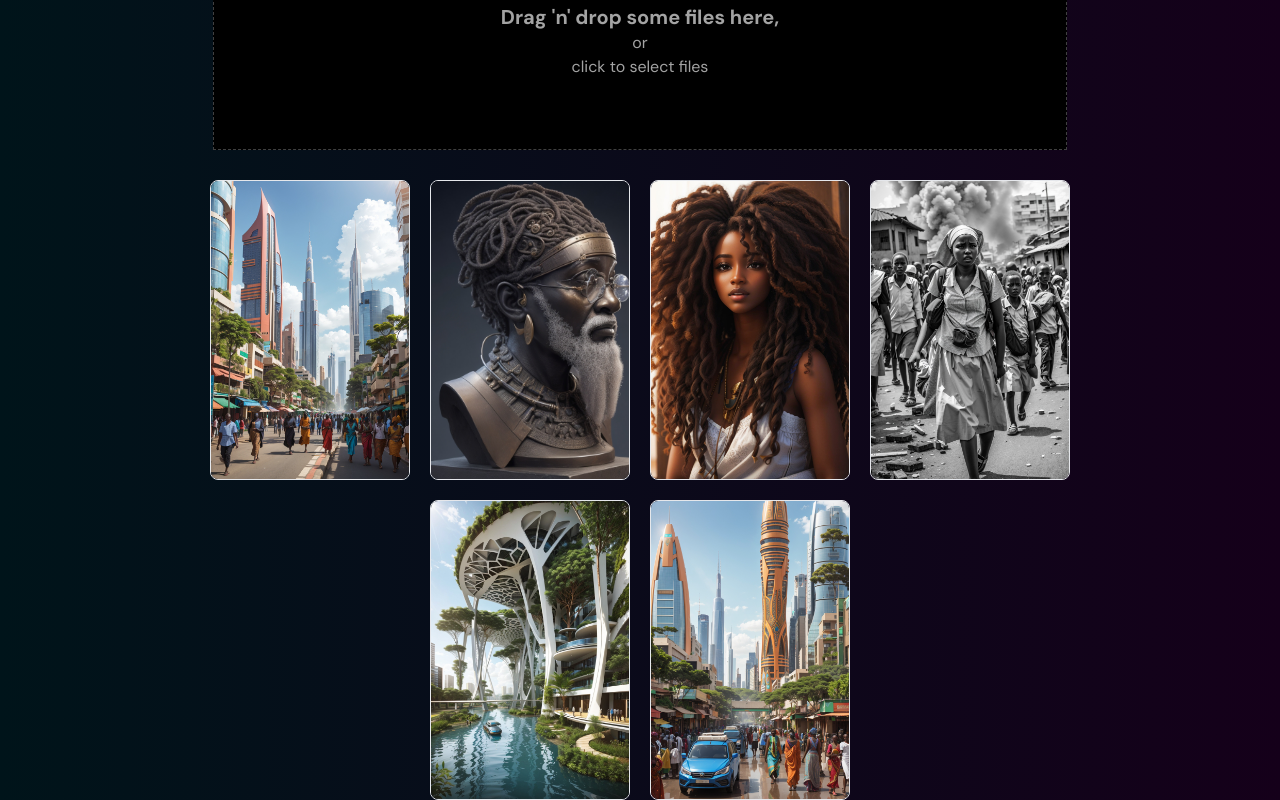
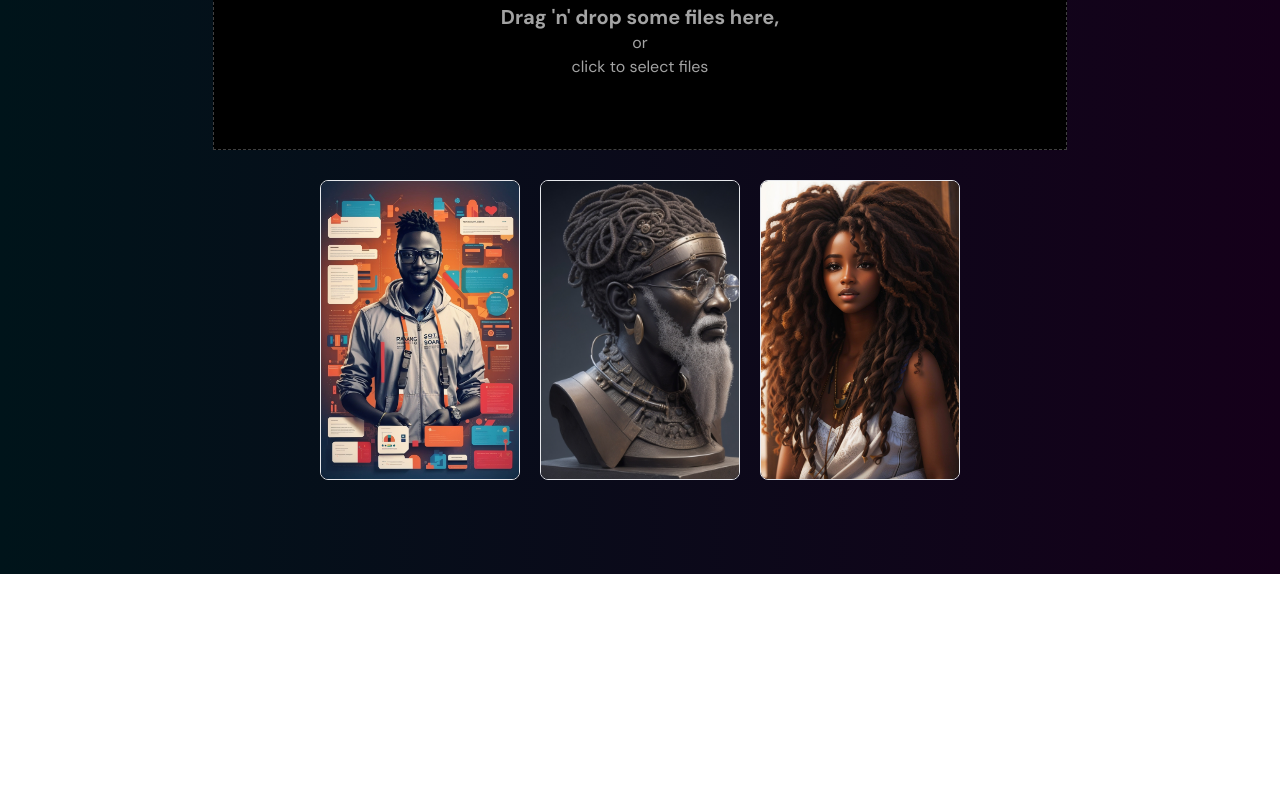
Before and after one commit to ggakila/moments-by-gisore, a Next.js app: page /Gallery in a window 1280 px wide. Shown: the part 226-1026 px from the top of the page. After the commit the page ends 800 px from the top, so only its background shows below. Built offline with nearby package versions, Linux system fonts and the light colour scheme.

Commit message:
auth check again lmao

```diff
--- a/src/components/ImagesDropZone.js
+++ b/src/components/ImagesDropZone.js
@@ -28,9 +28,9 @@ const Draggable = dynamic(
 export default function MyDropzone({ className }) {
 	const [imagez, setImagez] = useState([
 		{
-			id: "africa",
-			name: "africa.jpg",
-			preview: "/imagezz/africa.jpg",
+			id: "developer",
+			name: "developer.jpg",
+			preview: "/imagezz/developer.jpg",
 		},
 		{
 			id: "sculpture",
@@ -42,45 +42,45 @@ export default function MyDropzone({ className }) {
 			name: "woman.jpg",
 			preview: "/imagezz/woman.jpg",
 		},
-		{
-			id: "children",
-			name: "children.jpg",
-			preview: "/imagezz/children.jpg",
-		},
-		{
-			id: "modernization",
-			name: "modernization.jpg",
-			preview: "/imagezz/modernization.jpg",
-		},
-		{
-			id: "nairobi",
-			name: "nairobi.jpg",
-			preview: "/imagezz/nairobi.jpg",
-		},
+		// {
+		// 	id: "children",
+		// 	name: "children.jpg",
+		// 	preview: "/imagezz/children.jpg",
+		// },
+		// {
+		// 	id: "modernization",
+		// 	name: "modernization.jpg",
+		// 	preview: "/imagezz/modernization.jpg",
+		// },
+		// {
+		// 	id: "nairobi",
+		// 	name: "nairobi.jpg",
+		// 	preview: "/imagezz/nairobi.jpg",
+		// },
 	]);
 
-const [imagesPerRow, setImagesPerRow] = useState(1); // Initialize with one image per row
+// const [imagesPerRow, setImagesPerRow] = useState(1); // Initialize with one image per row
 
-  useEffect(() => {
-    const calculateImagesPerRow = () => {
-      const containerWidth = document.querySelector('.preview').clientWidth; // Get container width
-      const imageWidth = 300; // Adjust this based on your image size
+//   useEffect(() => {
+//     const calculateImagesPerRow = () => {
+//       const containerWidth = document.querySelector('.preview').clientWidth; // Get container width
+//       const imageWidth = 300; // Adjust this based on your image size
 
-      const newImagesPerRow = Math.floor(containerWidth / imageWidth);
+//       const newImagesPerRow = Math.floor(containerWidth / imageWidth);
 
-      // Ensure there's at least one image per row
-      setImagesPerRow(Math.max(newImagesPerRow, 1));
-    };
+//       // Ensure there's at least one image per row
+//       setImagesPerRow(Math.max(newImagesPerRow, 1));
+//     };
 
-    // Call the function when the window is resized
-    window.addEventListener('resize', calculateImagesPerRow);
-    calculateImagesPerRow(); // Calculate initially
+//     // Call the function when the window is resized
+//     window.addEventListener('resize', calculateImagesPerRow);
+//     calculateImagesPerRow(); // Calculate initially
 
-    return () => {
-      // Remove the event listener when the component unmounts
-      window.removeEventListener('resize', calculateImagesPerRow);
-    };
-  }, [imagez]);
+//     return () => {
+//       // Remove the event listener when the component unmounts
+//       window.removeEventListener('resize', calculateImagesPerRow);
+//     };
+//   }, [imagez]);
 
 
 	const onDrop = useCallback((acceptedFiles) => {
@@ -103,26 +103,26 @@ const [imagesPerRow, setImagesPerRow] = useState(1); // Initialize with one imag
 
 
 
-   const reorderImages = (imagez, startIndex, endIndex) => {
-			// Determine the row of the source and destination indices
-			const startRow = Math.floor(startIndex / imagesPerRow);
-			const endRow = Math.floor(endIndex / imagesPerRow);
+//    const reorderImages = (imagez, startIndex, endIndex) => {
+// 			// Determine the row of the source and destination indices
+// 			const startRow = Math.floor(startIndex / imagesPerRow);
+// 			const endRow = Math.floor(endIndex / imagesPerRow);
 
-			// If the image is moved to a different row, don't reorder the images
-			if (startRow !== endRow) {
-				return imagez;
-			}
+// 			// If the image is moved to a different row, don't reorder the images
+// 			if (startRow !== endRow) {
+// 				return imagez;
+// 			}
 
-			// Calculate the new indices within the row
-			const adjustedStartIndex = startIndex % imagesPerRow;
-			const adjustedEndIndex = endIndex % imagesPerRow;
+// 			// Calculate the new indices within the row
+// 			const adjustedStartIndex = startIndex % imagesPerRow;
+// 			const adjustedEndIndex = endIndex % imagesPerRow;
 
-			const updatedImages = [...imagez];
-			const [movedImage] = updatedImages.splice(adjustedStartIndex, 1);
-			updatedImages.splice(adjustedEndIndex, 0, movedImage);
+// 			const updatedImages = [...imagez];
+// 			const [movedImage] = updatedImages.splice(adjustedStartIndex, 1);
+// 			updatedImages.splice(adjustedEndIndex, 0, movedImage);
 
-			return updatedImages;
-		};
+// 			return updatedImages;
+// 		};
 
 
 
@@ -131,13 +131,13 @@ const [imagesPerRow, setImagesPerRow] = useState(1); // Initialize with one imag
 				return;
 			}
 
-			const updatedImages = reorderImages(
-				imagez,
-				result.source.index,
-				result.destination.index
-			);
-			setImagez(updatedImages);
+			const updatedItems = [...imagez];
+			const [reorderedItem] = updatedItems.splice(result.source.index, 1);
+			updatedItems.splice(result.destination.index, 0, reorderedItem);
+
+			setImagez(updatedItems);
 		};
+
 
 
 
@@ -198,7 +198,7 @@ const [imagesPerRow, setImagesPerRow] = useState(1); // Initialize with one imag
 								style={{
 									backgroundColor: snapshot.isDraggingOver ? "lightblue" : "",
 								}}
-								className=" w-4/5 flex flex-wrap justify-center gap-[20px]"
+								className=" w-4/5 flex-row flex justify-center gap-[20px]"
 							>
 								{imagez.map(({ ...image }, index) => (
 									<Draggable
@@ -211,7 +211,7 @@ const [imagesPerRow, setImagesPerRow] = useState(1); // Initialize with one imag
 												ref={provided.innerRef}
 												{...provided.draggableProps}
 												{...provided.dragHandleProps}
-												className="w-[200px] h-[300px] relative "
+												className="w-[90px] sm:w-[200px] h-[130px] sm:h-[300px] relative "
 											>
 												<Image
 													className="border rounded-lg"
```
